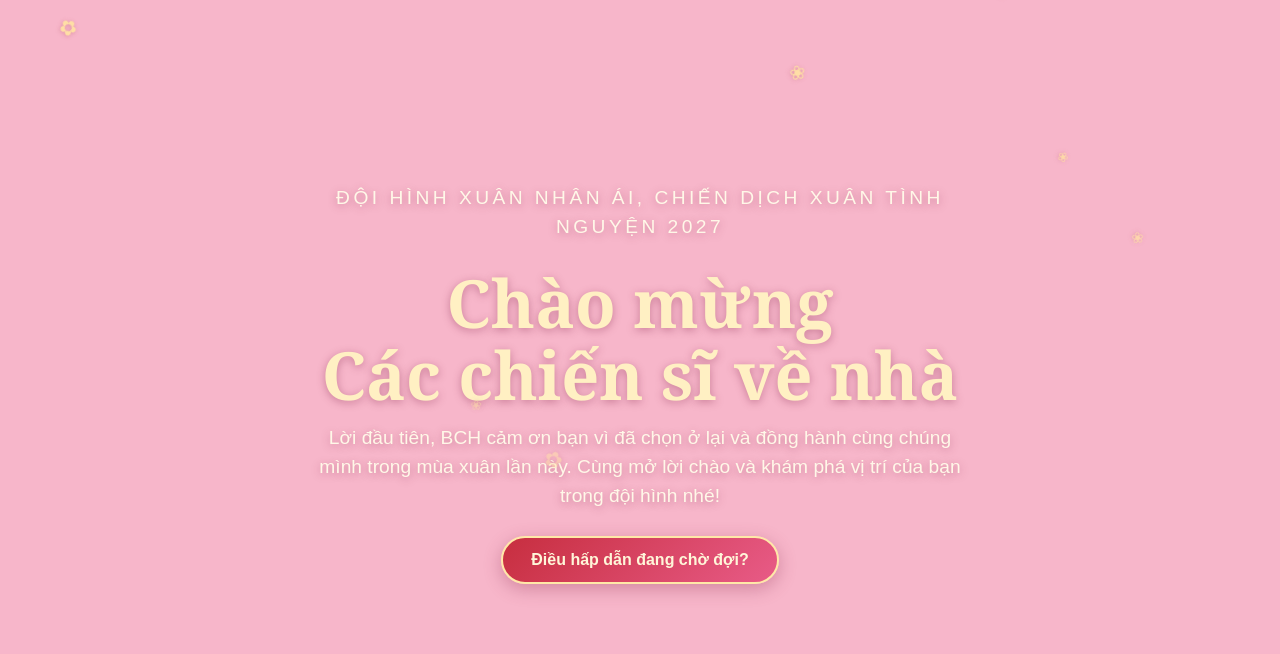
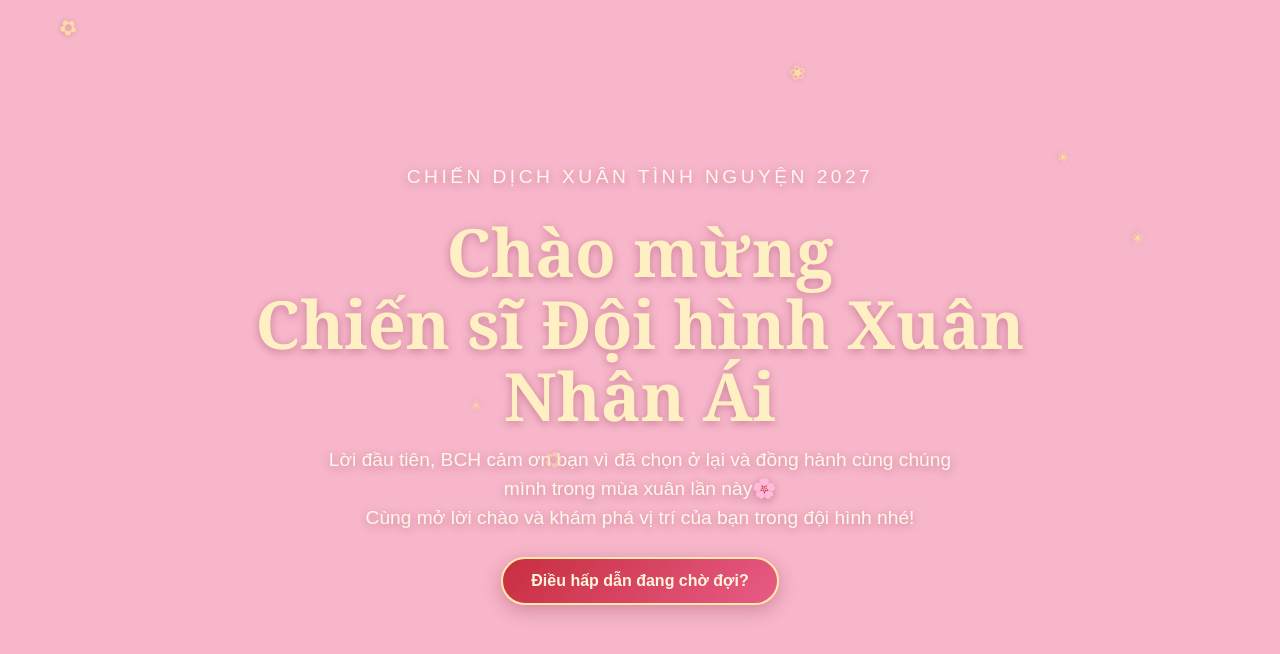
Before and after one commit to Ngoc-hub-design/Xuan-Nhan-Ai-2027-, a plain HTML site: page index.html in a window 1280 px wide. Drawn offline with Linux system fonts and the light colour scheme.

Commit message:
Update index.html

```diff
--- a/index.html
+++ b/index.html
@@ -368,15 +368,14 @@
     <section class="screen welcome" id="welcome">
       <div class="welcome-content">
         <p class="eyebrow">
-          Đội hình Xuân Nhân Ái, Chiến dịch Xuân Tình Nguyện 2027
+        Chiến dịch Xuân Tình Nguyện 2027
         </p>
 
-        <h1>Chào mừng<br>Các chiến sĩ về nhà</h1>
+        <h1>Chào mừng<br>Chiến sĩ Đội hình Xuân Nhân Ái </h1>
 
         <p>
           Lời đầu tiên, BCH cảm ơn bạn vì đã chọn ở lại và đồng hành
-          cùng chúng mình trong mùa xuân lần này. Cùng mở lời chào
-          và khám phá vị trí của bạn trong đội hình nhé!
+          cùng chúng mình trong mùa xuân lần này🌸<br> Cùng mở lời chào và khám phá vị trí của bạn trong đội hình nhé!
         </p>
 
         <button class="btn" id="openInfo">
```
